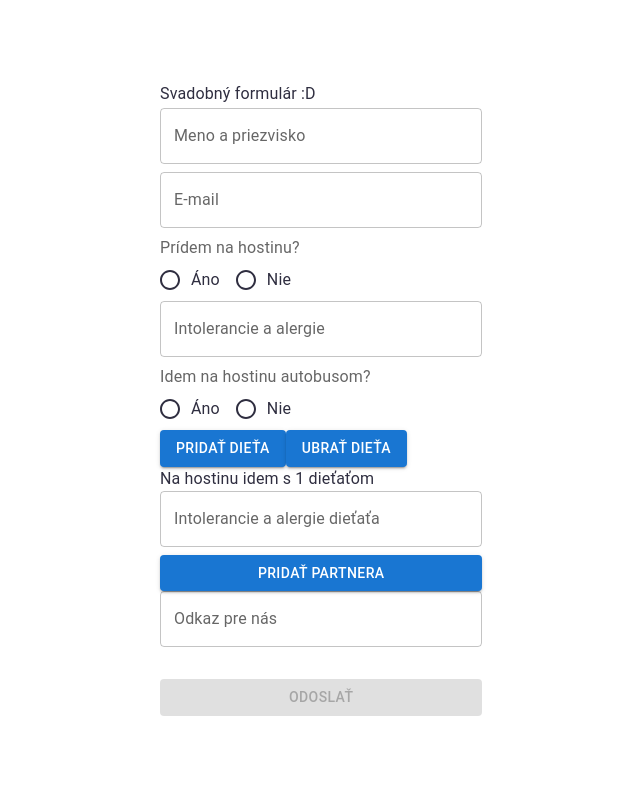
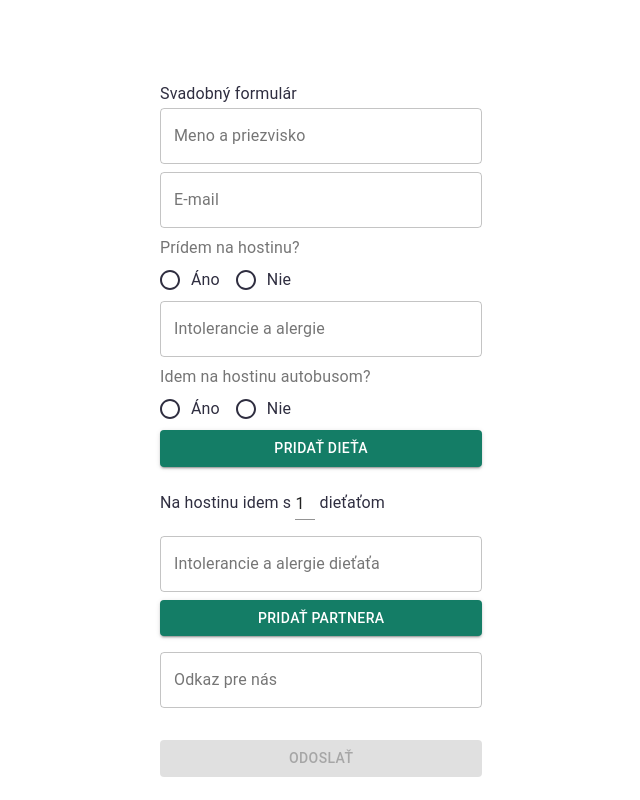
Before and after one commit to filipvnencak/Wedding---React, a React (Create React App) app: page /form in a window 1280 px wide. Both pictures are taken after a click on the button "PRIDAŤ DIEŤA". Shown: the whole page, without its empty margins (356-996 px from the left). Built offline with nearby package versions, Linux system fonts and the light colour scheme.

Commit message:
add notistack

```diff
--- a/package.json
+++ b/package.json
@@ -16,6 +16,7 @@
     "axios": "^1.2.3",
     "localforage": "^1.10.0",
     "match-sorter": "^6.3.1",
+    "notistack": "^2.0.8",
     "react": "^18.2.0",
     "react-dom": "^18.2.0",
     "react-router-dom": "^6.6.1",
--- a/src/commponents/request-form.tsx
+++ b/src/commponents/request-form.tsx
@@ -20,13 +20,10 @@ const RequestForm = () => {
   const { errors, handleInputValue, handleFormSubmit, formIsValid } =
     useFormControls();
 
-  console.log(kido);
-
   return (
     <FormControl onSubmit={() => handleFormSubmit()}>
       <Stack width={"130%"} mt={10}>
-        <Typography variant="subtitle1">Svadobný formulár :D </Typography>
-
+        <Typography variant="subtitle1">Svadobný formulár</Typography>
         <TextField
           fullWidth
           onBlur={handleInputValue}
@@ -74,7 +71,6 @@ const RequestForm = () => {
           })}
           sx={{ mb: "1vh" }}
         />
-
         <FormLabel id="demo-row-radio-buttons-group-label">
           Idem na hostinu autobusom?
         </FormLabel>
@@ -86,28 +82,33 @@ const RequestForm = () => {
           <FormControlLabel value={1} control={<Radio />} label="Áno" />
           <FormControlLabel value={0} control={<Radio />} label="Nie" />
         </RadioGroup>
-        <Box
-          sx={{
-            display: kido > 0 ? "block" : "grid",
-          }}
+        <Button
+          sx={{ mb: 3 }}
+          variant="contained"
+          onClick={() => setKido(kido + 1)}
         >
-          <Button variant="contained" onClick={() => setKido(kido + 1)}>
-            Pridať dieťa
-          </Button>
-
-          {kido > 0 && (
-            <Button variant="contained" onClick={() => setKido(kido - 1)}>
-              Ubrať dieťa
-            </Button>
-          )}
-        </Box>
-        <Typography>
-          {kido == 1
-            ? `Na hostinu idem s ${kido} dieťaťom`
-            : kido > 1
-            ? `Na hostinu idem s ${kido} deťmi`
-            : ""}
-        </Typography>
+          Pridať dieťa
+        </Button>{" "}
+        {/* <Button
+          sx={{ ml: 2, mb: 3 }}
+          variant="contained"
+          onClick={() => setKido(kido - 1)}
+        >
+          Ubrať dieťa
+        </Button> */}
+        {kido > 0 && (
+          <Typography>
+            Na hostinu idem s{" "}
+            <TextField
+              variant="standard"
+              size="small"
+              sx={{ minWidth: 3, maxWidth: 20, mb: 2, textAlign: "center" }}
+              value={kido}
+              onChange={(e) => setKido(+e.target.value)}
+            />
+            {kido > 1 ? " detmi" : " dieťaťom"}
+          </Typography>
+        )}
         {kido > 0 && (
           <TextField
             fullWidth
@@ -125,13 +126,21 @@ const RequestForm = () => {
           />
         )}
         {partner == 0 && (
-          <Button variant="contained" onClick={() => setPartner(1)}>
+          <Button
+            sx={{ mb: 2 }}
+            variant="contained"
+            onClick={() => setPartner(1)}
+          >
             Pridať partnera
           </Button>
         )}
         {partner != 0 && (
           <>
-            <Button variant="contained" onClick={() => setPartner(0)}>
+            <Button
+              sx={{ mb: 2 }}
+              variant="contained"
+              onClick={() => setPartner(0)}
+            >
               Ubrať partnera
             </Button>
             <TextField
@@ -177,7 +186,6 @@ const RequestForm = () => {
           })}
           sx={{ mb: "1vh" }}
         />
-
         <Button
           disabled={!formIsValid()}
           color="primary"
--- a/src/context.tsx
+++ b/src/context.tsx
@@ -1,5 +1,7 @@
 import { createContext, useState, useEffect } from "react";
 import axios from "axios";
+import { useNavigate } from "react-router-dom";
+import { useSnackbar } from "notistack";
 
 export const Context = createContext({});
 
@@ -8,7 +10,9 @@ export const Axios = axios.create({
 });
 
 export const ContextProvider = ({ children }: any) => {
+  const { enqueueSnackbar } = useSnackbar();
   const [wait, setWait] = useState(false);
+  const navigate = useNavigate();
 
   const registerForm = async ({
     name,
@@ -48,6 +52,10 @@ export const ContextProvider = ({ children }: any) => {
         message,
       });
       setWait(false);
+      navigate("/");
+      enqueueSnackbar("Údaje boli úspešne uložené", {
+        variant: "success",
+      });
       return data;
     } catch (err) {
       setWait(false);
--- a/src/index.tsx
+++ b/src/index.tsx
@@ -5,17 +5,30 @@ import App from "./App";
 import reportWebVitals from "./reportWebVitals";
 import { BrowserRouter } from "react-router-dom";
 import ContextProvider from "./context";
+import { SnackbarProvider } from "notistack";
+import { styled } from "@mui/system";
 
 const root = ReactDOM.createRoot(
   document.getElementById("root") as HTMLElement
 );
+
+const StyledSnackbarProvider = styled(SnackbarProvider)`
+  &..css-96yce9 .SnackbarItem-variantSuccess {
+    background-color: primary;
+  }
+`;
+const styles = {
+  error: { backgroundColor: "blue", color: "orange" },
+};
 root.render(
   <React.StrictMode>
-    <BrowserRouter>
-      <ContextProvider>
-        <App />
-      </ContextProvider>
-    </BrowserRouter>
+    <SnackbarProvider anchorOrigin={{ horizontal: "right", vertical: "top" }}>
+      <BrowserRouter>
+        <ContextProvider>
+          <App />
+        </ContextProvider>
+      </BrowserRouter>{" "}
+    </SnackbarProvider>
   </React.StrictMode>
 );
 
--- /dev/null
+++ b/src/theme.tsx
@@ -0,0 +1,35 @@
+import { createTheme } from "@mui/material/styles";
+
+export const theme = createTheme({
+  palette: {
+    primary: {
+      light: "#439784",
+      main: "#147d66",
+      dark: "#0e5747",
+      contrastText: "#fff",
+    },
+    secondary: {
+      light: "#70be73",
+      main: "#4DAE50",
+      dark: "#357938",
+      contrastText: "#fff",
+    },
+    warning: {
+      main: "#ff9800",
+    },
+    success: {
+      light: "#439784",
+      main: "#147d66",
+      dark: "#0e5747",
+      contrastText: "#fff",
+    },
+    text: {
+      primary: "#000000de",
+      secondary: "#0000008a",
+      disabled: "#00000061",
+    },
+    error: {
+      main: "#f44336",
+    },
+  },
+});
```
Also changed, not shown: src/App.tsx (+4 -3 lines), 1 other file (tests, documents, lock files or other folders).
